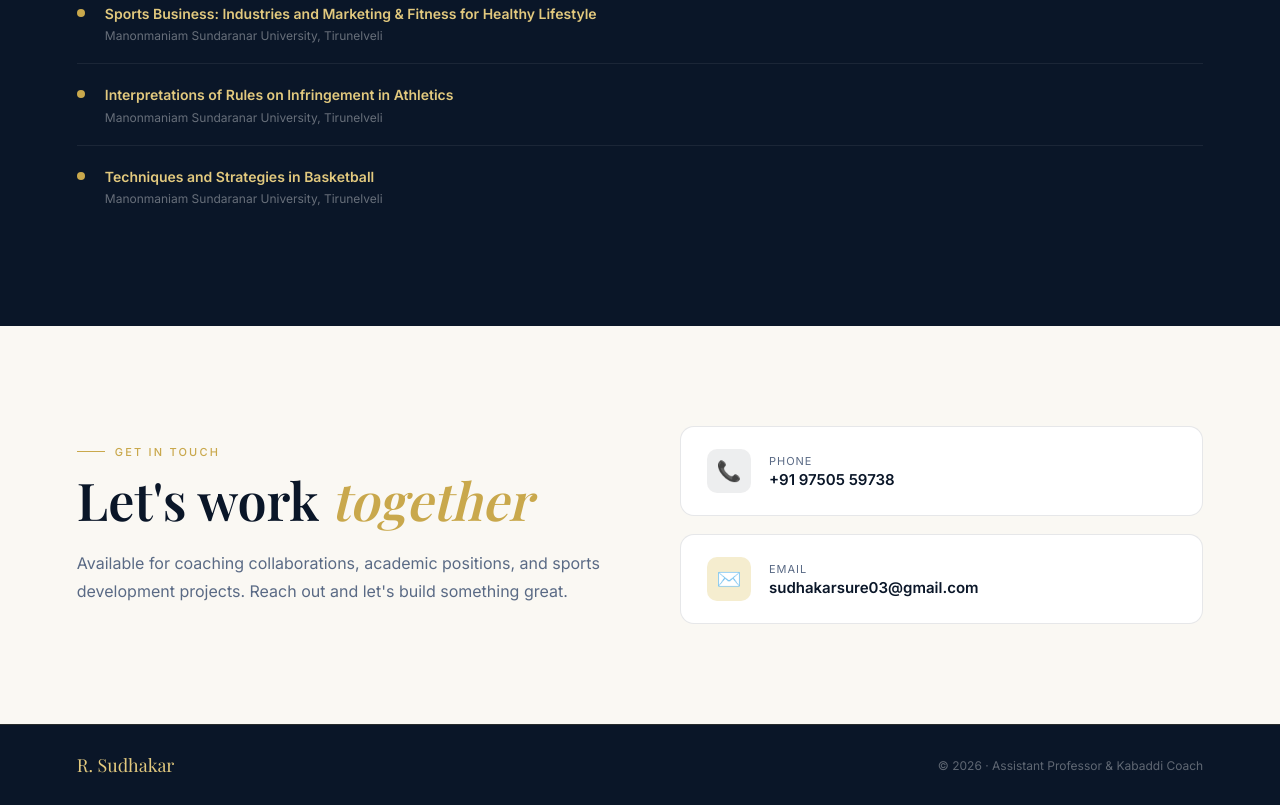
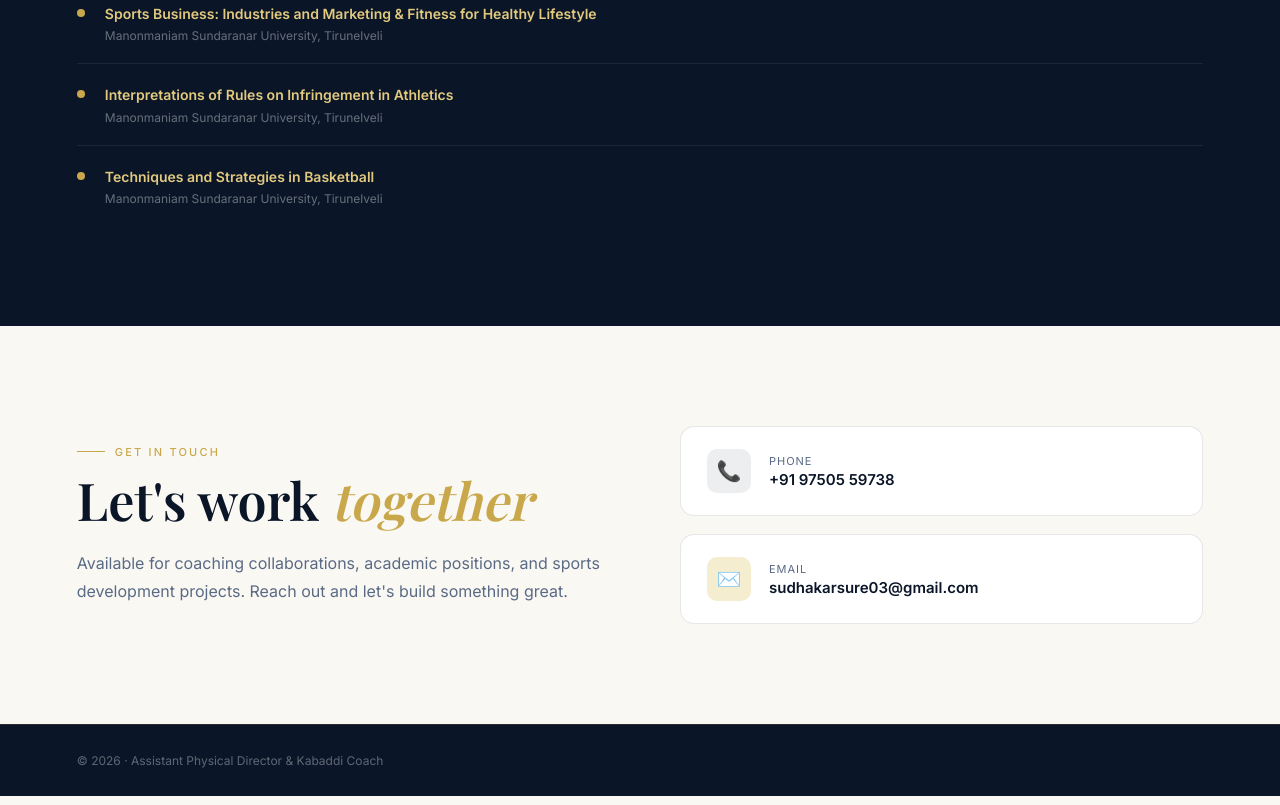
Before and after one commit to vpk2004/sudhakar-portfolio, a plain HTML site: page index.html in a window 1280 px wide. Shown: the part 5154-5959 px from the top of the page. Drawn offline with nearby package versions, Linux system fonts and the light colour scheme; a web font is replaced by a local one.

Commit message:
Update index.html

```diff
--- a/index.html
+++ b/index.html
@@ -323,8 +323,7 @@
 
     <!-- FOOTER -->
     <footer>
-      <div class="footer-brand">R. Sudhakar</div>
-      <p>© 2026 · Assistant Professor &amp; Kabaddi Coach</p>
+      <p>© 2026 · Assistant Physical Director &amp; Kabaddi Coach</p>
     </footer>
 
     <script>
```
